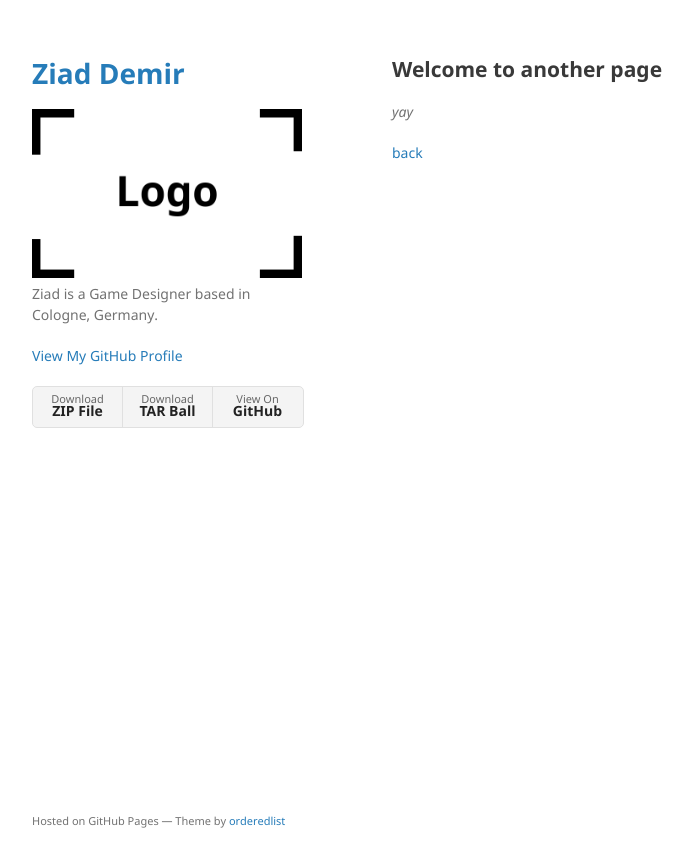
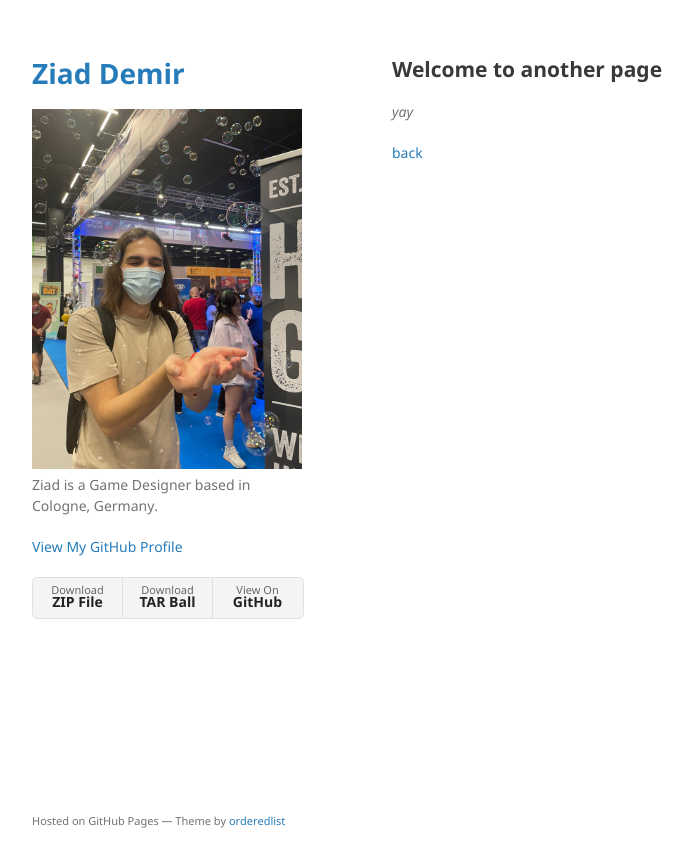
Before and after one commit to ziaddemir/ziaddemir.github.io, a Jekyll site: the page built from another-page.md, in a window 1280 px wide. Shown: the top 867 px of the page, without its empty margins (178-871 px from the left). Built offline with Jekyll 4.4.1, drawn with Linux system fonts in a browser that asks for light colours; our own code applies the rules of GitHub Pages for plain Markdown files.

Commit message:
Update _config.yml

```diff
--- a/_config.yml
+++ b/_config.yml
@@ -1,5 +1,5 @@
 title: Ziad Demir
-logo: /assets/img/logo.png
+logo: /assets/img/ziad.jpg
 description: Ziad is a Game Designer based in Cologne, Germany.
 show_downloads: true
 google_analytics:
```
